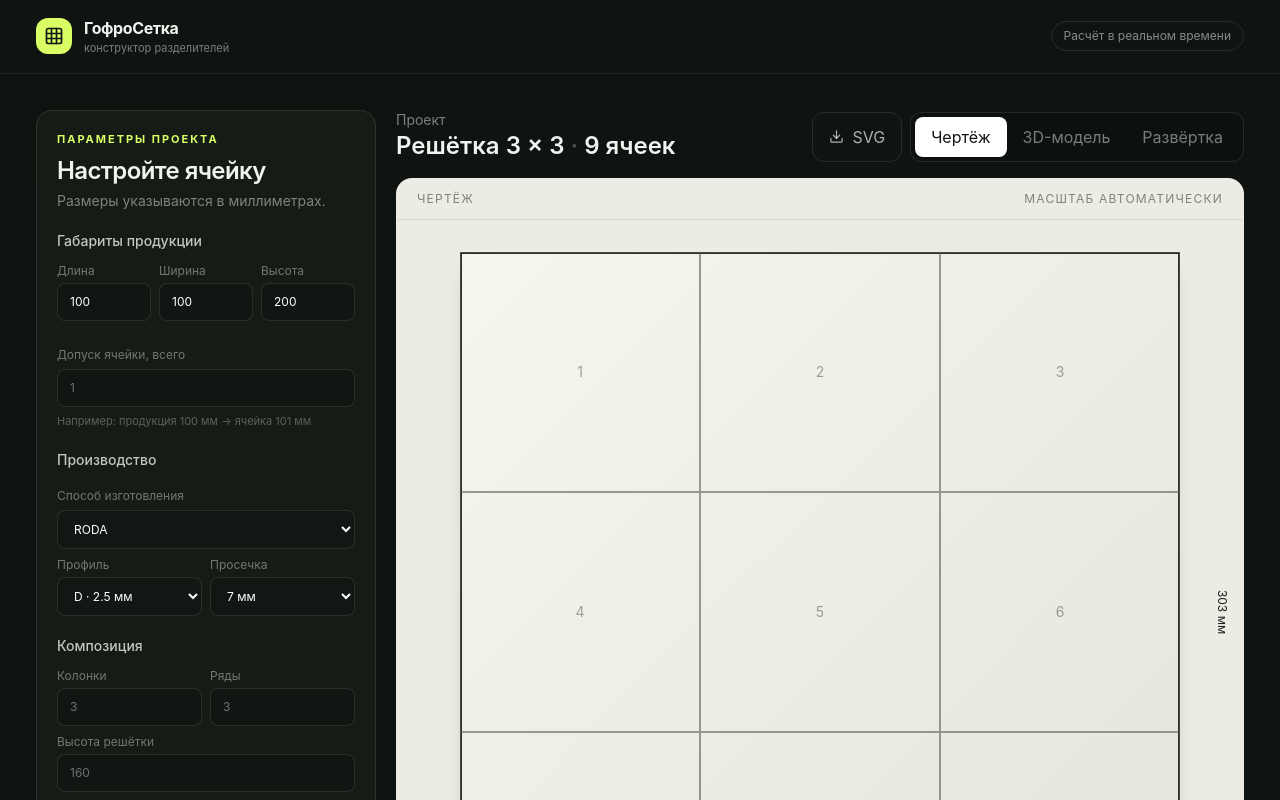
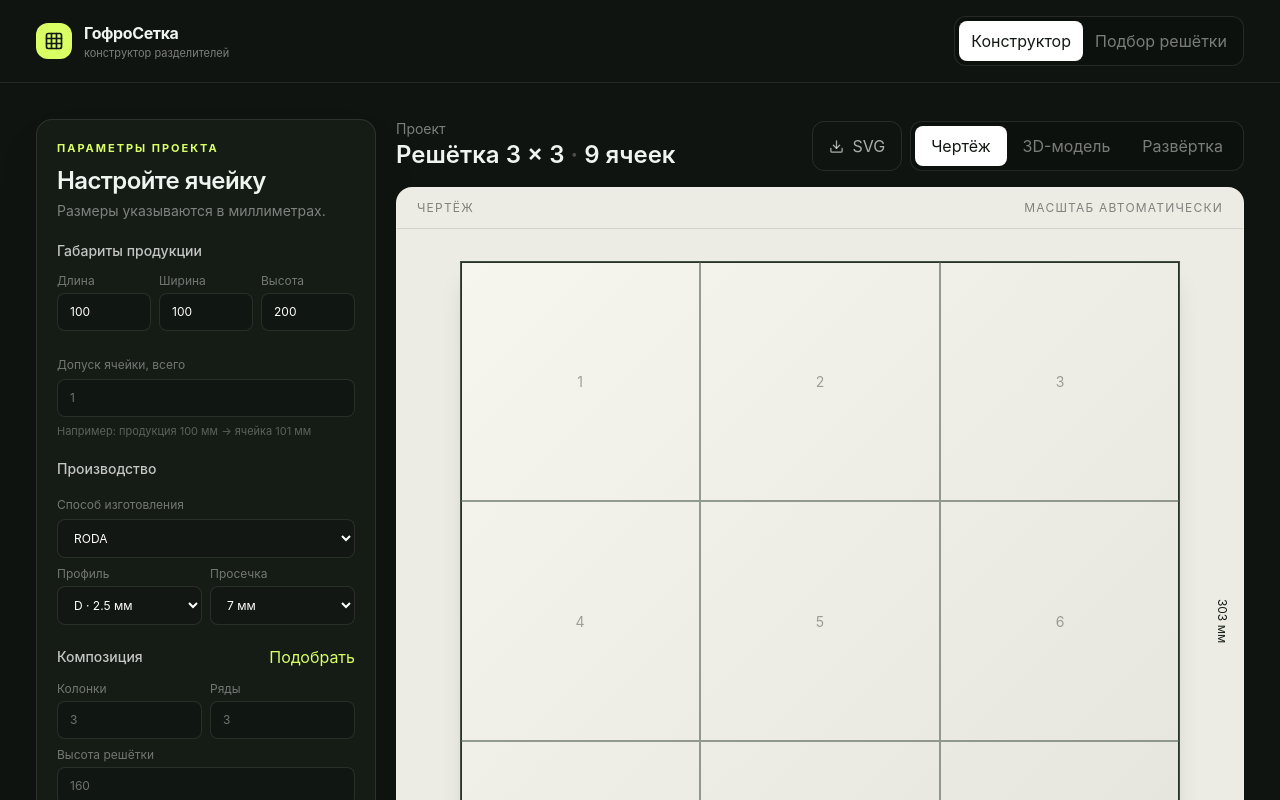
Before and after one commit to DemonicRous/gofrosetka, a Vue app: page / in a window 1280 px wide. Shown: the top 800 px of the page. Built offline with nearby package versions, Linux system fonts and the light colour scheme.

Commit message:
Add compact grid selection page

```diff
--- a/src/App.vue
+++ b/src/App.vue
@@ -1,8 +1,9 @@
 <script setup>
-import { ref, computed, defineAsyncComponent } from 'vue'
+import { ref, computed, defineAsyncComponent, onMounted, onBeforeUnmount } from 'vue'
 import { Box, Grid3X3, Layers3, Download, RotateCcw } from 'lucide-vue-next'
 import StripCanvas from './components/StripCanvas.vue'
 import DieLayoutCanvas from './components/DieLayoutCanvas.vue'
+import GridPicker from './components/GridPicker.vue'
 const GridScene = defineAsyncComponent(() => import('./components/GridScene.vue'))
 
 const profiles = { F: 1, E: 2, D: 2.5, B: 3, C: 4, BE: 5, BD: 5, BC: 7 }
@@ -10,6 +11,12 @@ const edgeTrim = 2.5
 const p = ref({ length: 100, width: 100, height: 200, gridHeight: 160, gap: 1, rows: 3, cols: 3, profile: 'D', slot: 7, method: 'RODA' })
 const active = ref('Чертёж')
 const tabs = ['Чертёж', '3D-модель', 'Развёртка']
+const page = ref(location.hash === '#/picker' ? 'picker' : 'designer')
+const syncPage = () => { page.value = location.hash === '#/picker' ? 'picker' : 'designer' }
+const navigate = (next) => { location.hash = next === 'picker' ? '#/picker' : '#/designer'; page.value = next }
+const applyGrid = ({ rows, cols }) => { p.value.rows = rows; p.value.cols = cols; navigate('designer') }
+onMounted(() => addEventListener('hashchange', syncPage))
+onBeforeUnmount(() => removeEventListener('hashchange', syncPage))
 const cellL = computed(() => p.value.length + p.value.gap)
 const cellW = computed(() => p.value.width + p.value.gap)
 const board = computed(() => profiles[p.value.profile])
@@ -98,19 +105,20 @@ const downloadDrawing = () => {
 
 <template>
   <div class="min-h-screen bg-[radial-gradient(circle_at_70%_-10%,#23372a_0,transparent_38%),#101411]">
-    <header class="border-b border-white/8 px-5 py-4 lg:px-9 flex items-center justify-between">
+    <header class="border-b border-white/8 px-5 py-4 lg:px-9 flex flex-wrap items-center justify-between gap-3">
       <div class="flex items-center gap-3"><div class="grid h-9 w-9 place-items-center rounded-xl bg-[#d9ff64] text-[#121713]"><Grid3X3 :size="20"/></div><div><b class="tracking-tight">ГофроСетка</b><p class="m-0 text-[11px] text-white/45">конструктор разделителей</p></div></div>
-      <span class="rounded-full border border-white/10 px-3 py-1.5 text-xs text-white/50">Расчёт в реальном времени</span>
+      <nav class="flex rounded-xl border border-white/10 bg-black/15 p-1"><button @click="navigate('designer')" :class="['rounded-lg px-3 py-2 text-sm transition',page==='designer'?'bg-white text-[#121713]':'text-white/45 hover:text-white']">Конструктор</button><button @click="navigate('picker')" :class="['rounded-lg px-3 py-2 text-sm transition',page==='picker'?'bg-white text-[#121713]':'text-white/45 hover:text-white']">Подбор решётки</button></nav>
     </header>
 
-    <main class="grid gap-5 p-5 lg:grid-cols-[340px_1fr] lg:p-9">
+    <GridPicker v-if="page === 'picker'" @select="applyGrid"/>
+    <main v-else class="grid gap-5 p-5 lg:grid-cols-[340px_1fr] lg:p-9">
       <aside class="rounded-2xl border border-white/10 bg-[#171d18]/90 p-5 shadow-2xl shadow-black/20">
         <div class="mb-5"><p class="text-[11px] font-bold uppercase tracking-[.18em] text-[#d9ff64]">Параметры проекта</p><h1 class="mt-2 text-2xl font-semibold tracking-tight">Настройте ячейку</h1><p class="mt-1 text-sm leading-5 text-white/45">Размеры указываются в миллиметрах.</p></div>
         <div class="space-y-5">
           <section><h2 class="mb-3 text-sm font-medium text-white/75">Габариты продукции</h2><div class="grid grid-cols-3 gap-2"><label v-for="[key,label] in [['length','Длина'],['width','Ширина'],['height','Высота']]" :key="key" class="text-xs text-white/40">{{label}}<input v-model.number="p[key]" type="number" min="1" class="mt-1 w-full rounded-lg border border-white/10 bg-black/20 px-3 py-2.5 text-sm text-white outline-none focus:border-[#d9ff64]/60"></label></div></section>
           <section><label class="text-xs text-white/40">Допуск ячейки, всего<input v-model.number="p.gap" type="number" min="0" step="0.5" class="mt-1 w-full rounded-lg border border-white/10 bg-black/20 px-3 py-2.5 text-sm"></label><p class="mt-1.5 text-[11px] text-white/30">Например: продукция 100 мм → ячейка 101 мм</p></section>
           <section><h2 class="mb-3 text-sm font-medium text-white/75">Производство</h2><label class="text-xs text-white/40">Способ изготовления<select v-model="p.method" @change="methodChanged" class="mt-1 w-full rounded-lg border border-white/10 bg-[#121713] px-3 py-2.5 text-sm text-white"><option value="RODA">RODA</option><option value="DIE">Плоская высечка</option><option value="PLOTTER">Плоттер</option></select></label><div class="mt-2 grid grid-cols-2 gap-2"><label class="text-xs text-white/40">Профиль<select v-model="p.profile" class="mt-1 w-full rounded-lg border border-white/10 bg-[#121713] px-3 py-2.5 text-sm text-white"><option v-for="(thickness, profile) in profiles" :key="profile" :value="profile">{{ profile }} · {{ thickness }} мм</option></select></label><label class="text-xs text-white/40">Просечка<select v-model.number="p.slot" class="mt-1 w-full rounded-lg border border-white/10 bg-[#121713] px-3 py-2.5 text-sm text-white"><option :value="6">6 мм</option><option :value="7">7 мм</option></select></label></div></section>
-          <section><h2 class="mb-3 text-sm font-medium text-white/75">Композиция</h2><div class="grid grid-cols-2 gap-2"><label class="text-xs text-white/40">Колонки<input v-model.number="p.cols" type="number" min="1" max="12" class="mt-1 w-full rounded-lg border border-white/10 bg-black/20 px-3 py-2.5 text-sm"></label><label class="text-xs text-white/40">Ряды<input v-model.number="p.rows" type="number" min="1" max="12" class="mt-1 w-full rounded-lg border border-white/10 bg-black/20 px-3 py-2.5 text-sm"></label><label class="col-span-2 text-xs text-white/40">Высота решётки<input v-model.number="p.gridHeight" type="number" min="20" class="mt-1 w-full rounded-lg border border-white/10 bg-black/20 px-3 py-2.5 text-sm"></label></div></section>
+          <section><div class="mb-3 flex items-center justify-between"><h2 class="text-sm font-medium text-white/75">Композиция</h2><button @click="navigate('picker')" class="text-xs text-[#d9ff64] hover:underline">Подобрать</button></div><div class="grid grid-cols-2 gap-2"><label class="text-xs text-white/40">Колонки<input v-model.number="p.cols" type="number" min="1" max="30" class="mt-1 w-full rounded-lg border border-white/10 bg-black/20 px-3 py-2.5 text-sm"></label><label class="text-xs text-white/40">Ряды<input v-model.number="p.rows" type="number" min="1" max="30" class="mt-1 w-full rounded-lg border border-white/10 bg-black/20 px-3 py-2.5 text-sm"></label><label class="col-span-2 text-xs text-white/40">Высота решётки<input v-model.number="p.gridHeight" type="number" min="20" class="mt-1 w-full rounded-lg border border-white/10 bg-black/20 px-3 py-2.5 text-sm"></label></div></section>
         </div>
         <button @click="reset" class="mt-6 flex w-full items-center justify-center gap-2 rounded-xl border border-white/10 py-2.5 text-sm text-white/55 hover:bg-white/5"><RotateCcw :size="15"/>Сбросить параметры</button>
       </aside>
--- /dev/null
+++ b/src/components/GridPicker.vue
@@ -0,0 +1,39 @@
+<script setup>
+import { computed, ref } from 'vue'
+import { ArrowRight, Sparkles } from 'lucide-vue-next'
+
+const emit = defineEmits(['select'])
+const requested = ref(100)
+const options = computed(() => {
+  const need = Math.max(1, Math.min(400, Math.round(Number(requested.value) || 1)))
+  const extra = Math.max(12, Math.ceil(need * .15)), maxTotal = need + extra
+  const found = []
+  for (let rows = 1; rows <= 30; rows++) {
+    for (let cols = rows; cols <= 30; cols++) {
+      const total = rows * cols, ratio = cols / rows
+      if (total < need || total > maxTotal) continue
+      if (need > 8 && rows < 3) continue
+      if (ratio > 3) continue
+      const excess = total - need
+      const score = (excess / need) * 3 + Math.log(ratio) * .4
+      found.push({ rows, cols, total, excess, ratio, score })
+    }
+  }
+  return found.sort((a, b) => a.score - b.score || a.total - b.total).slice(0, 6)
+})
+</script>
+
+<template>
+  <main class="mx-auto w-full max-w-7xl px-5 py-10 lg:px-9 lg:py-16">
+    <div class="mx-auto max-w-3xl text-center"><div class="mx-auto mb-5 grid h-12 w-12 place-items-center rounded-2xl bg-[#d9ff64] text-[#121713]"><Sparkles :size="22"/></div><p class="text-xs font-bold uppercase tracking-[.2em] text-[#d9ff64]">Подбор композиции</p><h1 class="mt-3 text-3xl font-semibold tracking-tight sm:text-5xl">Сколько ячеек вам нужно?</h1><p class="mx-auto mt-4 max-w-2xl text-sm leading-6 text-white/45 sm:text-base">Подберём компактные варианты без вытянутых конструкций вроде 50×2. Для простых чисел предложим ближайшее количество ячеек с небольшим запасом.</p></div>
+    <div class="mx-auto mt-8 flex max-w-md items-end gap-3 rounded-2xl border border-white/10 bg-[#171d18] p-4"><label class="flex-1 text-xs text-white/45">Минимальное количество ячеек<input v-model.number="requested" type="number" min="1" max="400" class="mt-2 w-full rounded-xl border border-white/10 bg-black/20 px-4 py-3 text-xl font-semibold text-white outline-none focus:border-[#d9ff64]/60"></label><span class="mb-3 rounded-lg bg-white/5 px-3 py-1.5 text-xs text-white/35">до 400</span></div>
+    <div v-if="options.length" class="mt-10 grid gap-4 md:grid-cols-2 xl:grid-cols-3">
+      <article v-for="(option, index) in options" :key="`${option.cols}x${option.rows}`" class="group rounded-2xl border border-white/10 bg-[#171d18] p-5 transition hover:-translate-y-0.5 hover:border-[#d9ff64]/35">
+        <div class="flex items-start justify-between"><div><p class="text-xs text-white/35">{{ index === 0 ? 'Оптимальный вариант' : `Вариант ${index + 1}` }}</p><h2 class="mt-1 text-2xl font-semibold">{{ option.cols }} × {{ option.rows }}</h2></div><span :class="['rounded-full px-2.5 py-1 text-xs', option.excess ? 'bg-white/5 text-white/45' : 'bg-[#d9ff64]/15 text-[#d9ff64]']">{{ option.excess ? `+${option.excess} яч.` : 'точно' }}</span></div>
+        <div class="my-5 grid aspect-[1.7] gap-px overflow-hidden rounded-xl bg-[#475349] p-px" :style="{gridTemplateColumns:`repeat(${option.cols},1fr)`,gridTemplateRows:`repeat(${option.rows},1fr)`}"><i v-for="n in option.total" :key="n" class="min-h-0 min-w-0 bg-[#d7bd83]"></i></div>
+        <div class="flex items-center justify-between"><div><b class="text-sm">{{ option.total }} ячеек</b><p class="mt-0.5 text-xs text-white/35">пропорция {{ option.ratio.toFixed(2) }} : 1</p></div><button @click="emit('select', option)" class="flex items-center gap-2 rounded-xl bg-white px-3.5 py-2.5 text-sm font-medium text-[#121713] hover:bg-[#d9ff64]">Применить<ArrowRight :size="15"/></button></div>
+      </article>
+    </div>
+    <div v-else class="mt-10 rounded-2xl border border-white/10 p-10 text-center text-white/45">Для такого количества не найден компактный вариант в пределах 30×30.</div>
+  </main>
+</template>
```
